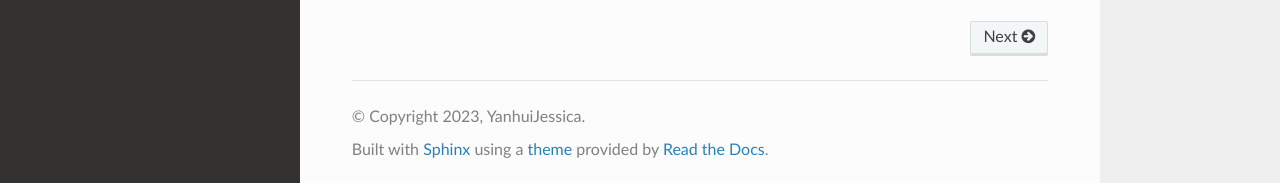
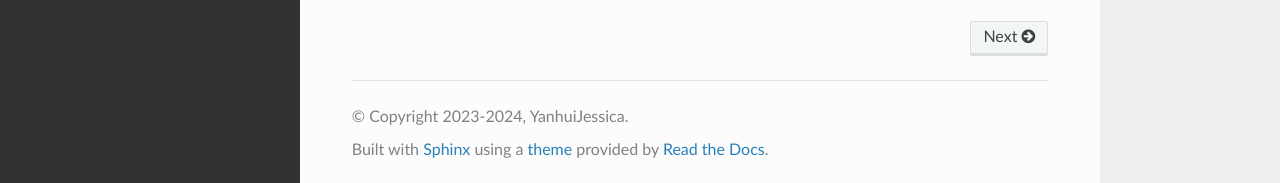
Before and after one commit to YanhuiJessica/cheb3, a Sphinx documentation site: the page built from docs/index.rst, in a window 1280 px wide and 1186 px high. Shown: the part 1000-1183 px from the top of the window. Built offline with Sphinx 7.4.7 and the Read the Docs theme 2.0.0, drawn with Linux system fonts in a browser that asks for light colours.

Commit message:
update time

```diff
--- a/docs/conf.py
+++ b/docs/conf.py
@@ -1,7 +1,7 @@
 # -- Project information -----------------------------------------------------
 
 project = "cheb3"
-copyright = "2023, YanhuiJessica"
+copyright = "2023-2024, YanhuiJessica"
 author = "YanhuiJessica"
 
 
```
